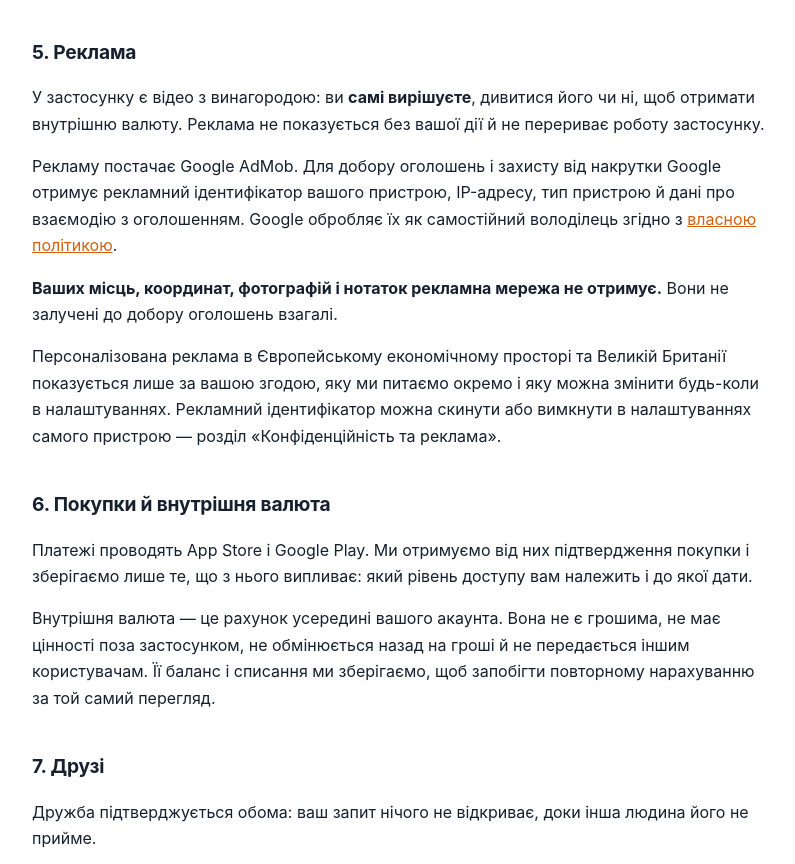
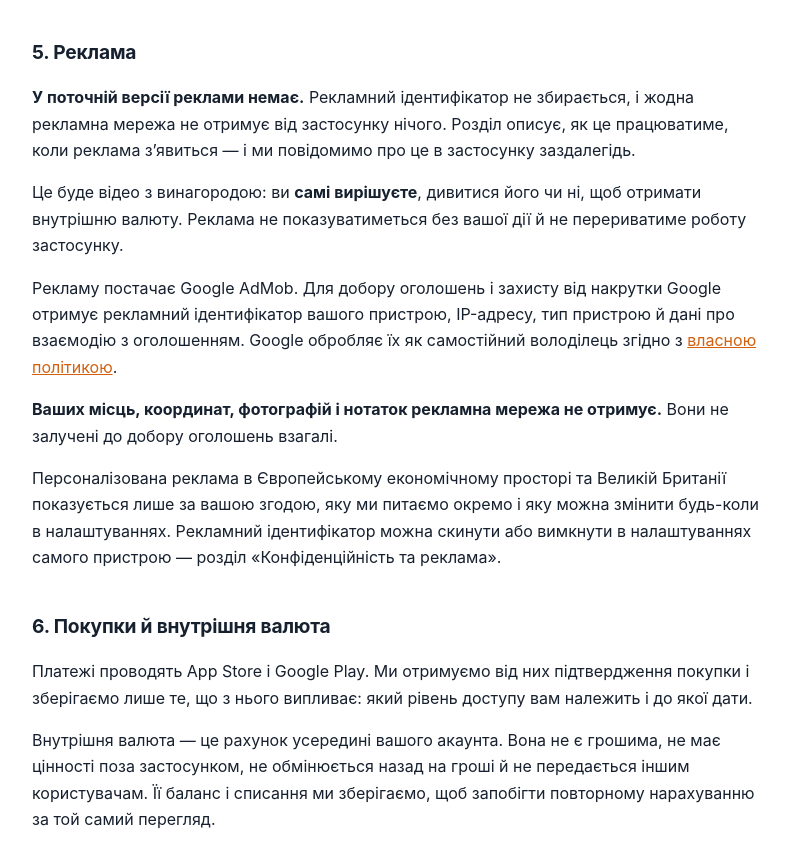
Before and after one commit to Ryslansn/TravelP, a plain HTML site: page uk/privacy.html in a window 1280 px wide. Shown: the part 1958-2822 px from the top of the page, without its empty margins (240-1035 px from the left). Drawn offline with Linux system fonts and the light colour scheme.

Commit message:
Say plainly that the current version has no advertising
The section described rewarded video the binary does not contain. It now leads
with the fact that no ads and no advertising identifier are present today, and
describes the rest as what will happen when that changes.

```diff
--- a/uk/privacy.html
+++ b/uk/privacy.html
@@ -88,9 +88,13 @@
 адресу. Разом із піном або акаунтом фото видаляються.</p>
 
 <h2>5. Реклама</h2>
-<p>У застосунку є відео з винагородою: ви <strong>самі вирішуєте</strong>,
-дивитися його чи ні, щоб отримати внутрішню валюту. Реклама не показується без
-вашої дії й не перериває роботу застосунку.</p>
+<p><strong>У поточній версії реклами немає.</strong> Рекламний ідентифікатор не
+збирається, і жодна рекламна мережа не отримує від застосунку нічого. Розділ
+описує, як це працюватиме, коли реклама зʼявиться — і ми повідомимо про це в
+застосунку заздалегідь.</p>
+<p>Це буде відео з винагородою: ви <strong>самі вирішуєте</strong>, дивитися
+його чи ні, щоб отримати внутрішню валюту. Реклама не показуватиметься без
+вашої дії й не перериватиме роботу застосунку.</p>
 <p>Рекламу постачає Google AdMob. Для добору оголошень і захисту від накрутки
 Google отримує рекламний ідентифікатор вашого пристрою, IP-адресу, тип пристрою
 й дані про взаємодію з оголошенням. Google обробляє їх як самостійний володілець
```
Also changed, not shown: en/privacy.html (+6 -2 lines).
